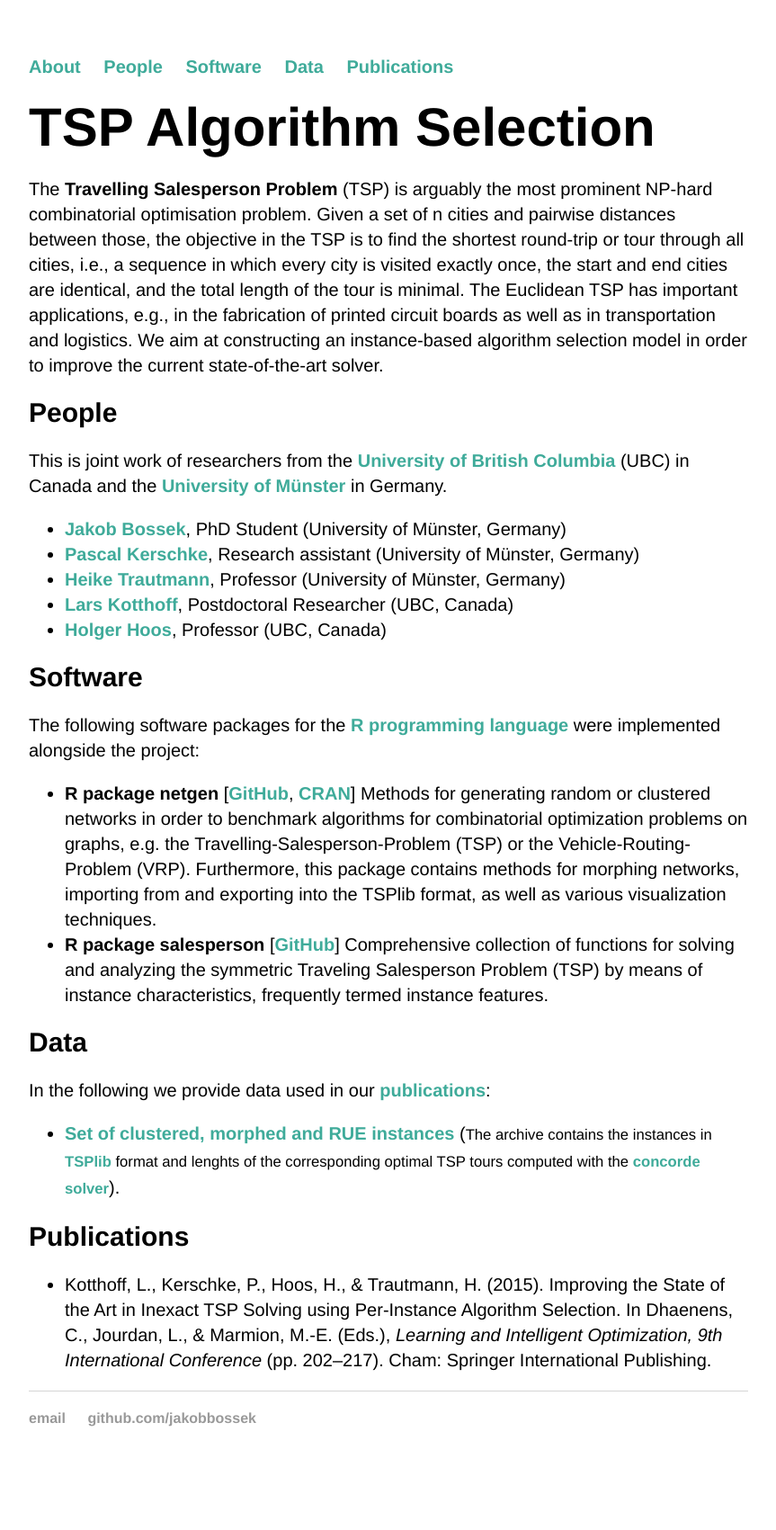
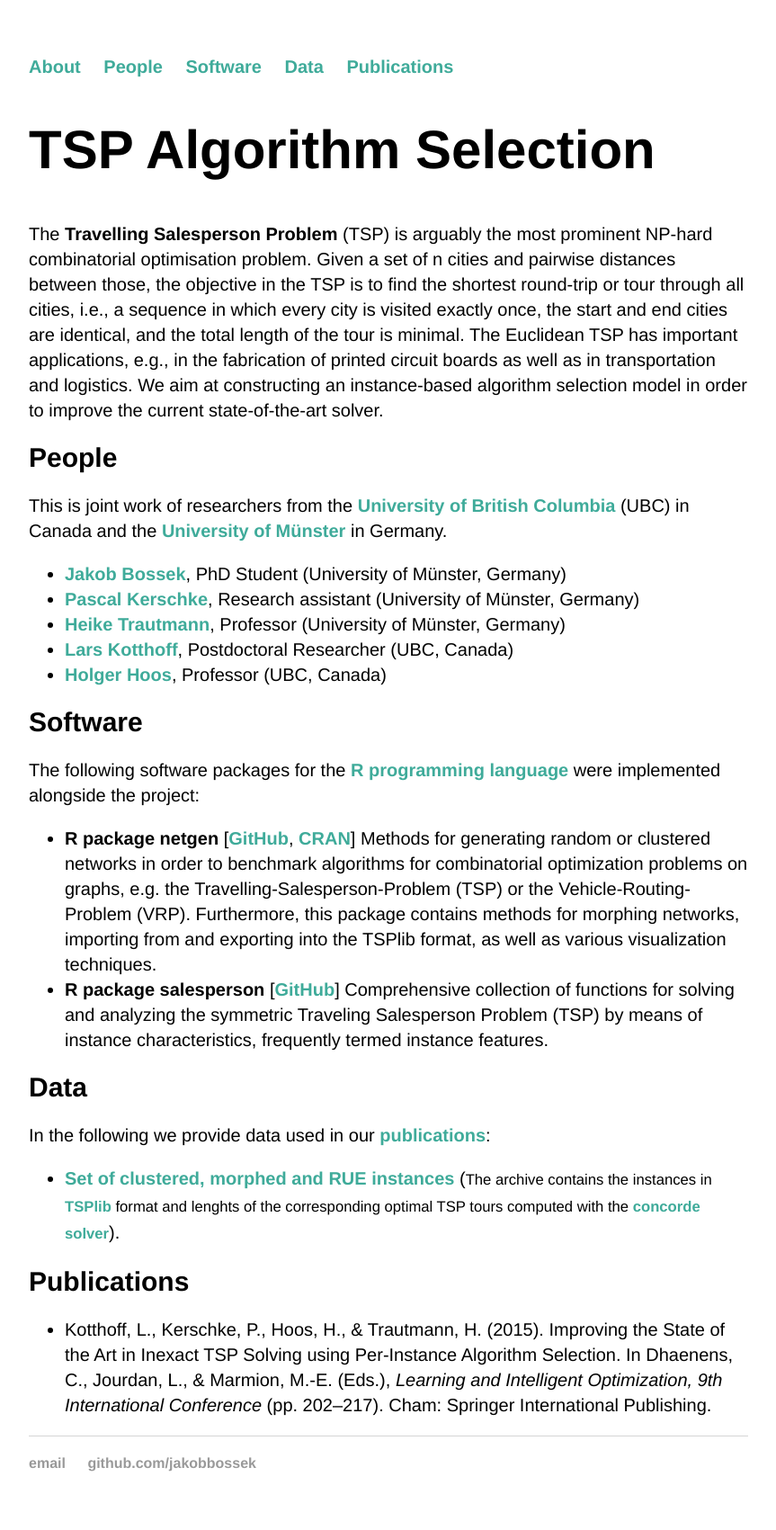
Before and after one commit to tspalgsel/tspalgsel.github.io, a Jekyll site: the page built from index.html, in a window 1280 px wide. Shown: the whole page at 90% size, without its empty margins (208-1071 px from the left). Built offline with Jekyll 4.4.1, drawn with Linux system fonts in a browser that asks for light colours; before the commit the page ends 1651 px from its top, so only the background shows below that.

Commit message:
fix line height of h1

```diff
--- a/css/main.css
+++ b/css/main.css
@@ -11,6 +11,10 @@ nav ul, footer ul {
   padding: 0px;
   list-style: none;
   font-weight: bold;
+}
+
+h1 {
+  line-height: 1.3em;
 }
 
 nav ul li, footer ul li {
```
